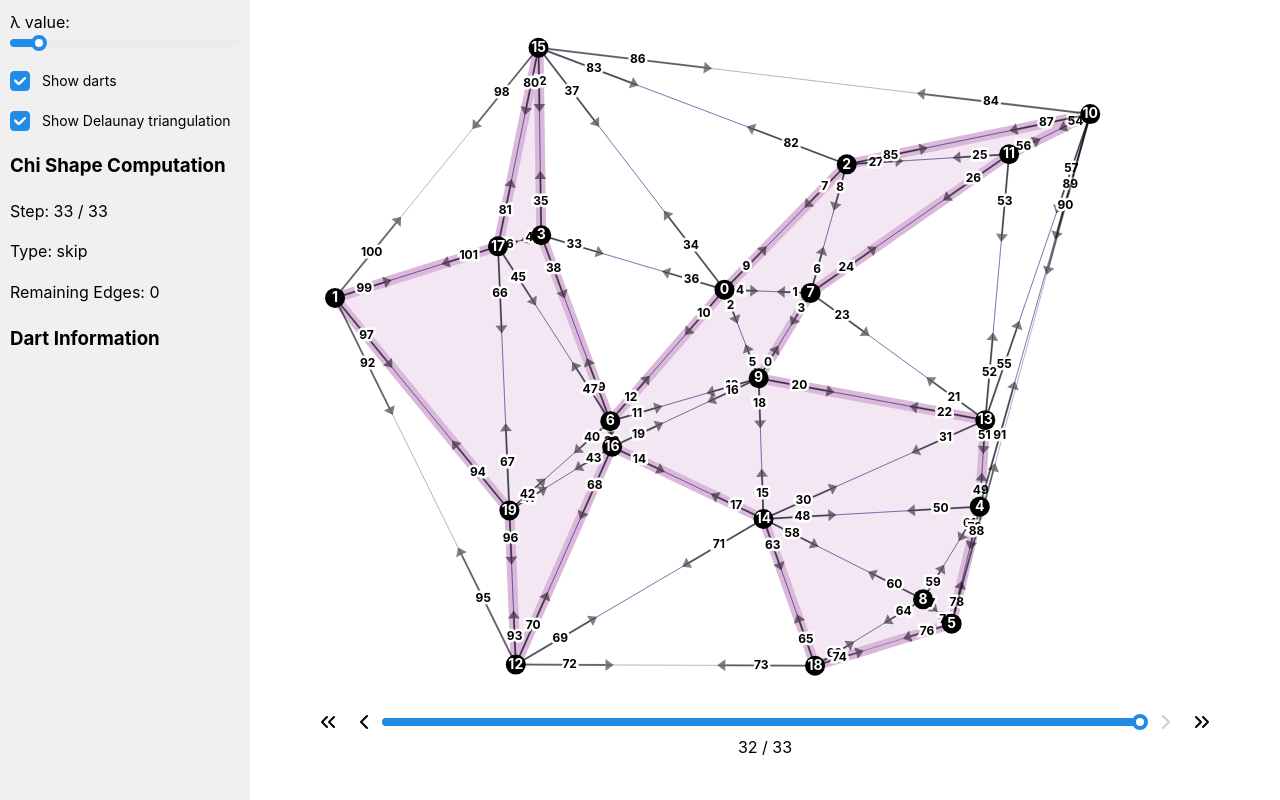
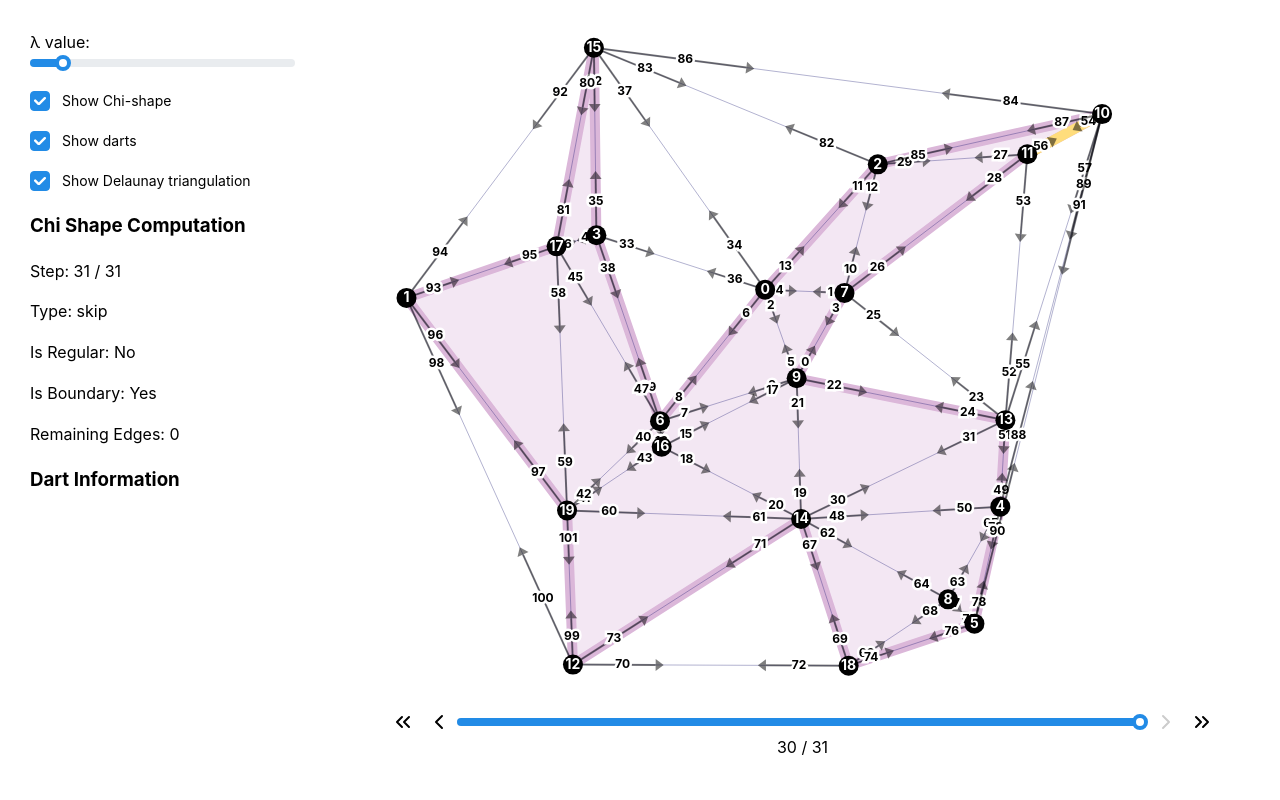
Before and after one commit to NolanDC/chi-shapes, a React (Create React App) app: page / in a window 1280 px wide. Built offline with nearby package versions, Linux system fonts and the light colour scheme.

Commit message:
highlight current step

```diff
--- a/src/ChiShapeVisualization.tsx
+++ b/src/ChiShapeVisualization.tsx
@@ -1,14 +1,13 @@
 import React, { useState, useEffect, useMemo, useRef } from 'react';
 import styled from '@emotion/styled';
 import { Vector } from './vector';
-import { ChiShapeComputer } from './chiShape';
+import { ChiShapeComputer, Edge} from './chiShape';
 import { CombinatorialMap, Dart, Triangle } from './CombinatorialMap';
 import { DartView } from './DartView';
 import { TriangleView } from './TriangleView';
 import { Vertex } from './Vertex';
 import SliderControl from './SliderControl';
 import { Slider, Checkbox } from '@mantine/core';
-
 
 const Container = styled.div`
   display: flex;
@@ -18,9 +17,8 @@ const Container = styled.div`
 `;
 
 const InfoPanel = styled.div`
-  width: 250px;
-  padding: 10px;
-  background: #f0f0f0;
+  width: 325px;
+  padding: 30px;
   overflow-y: auto;
 `;
 
@@ -38,29 +36,48 @@ const SVGContainer = styled.div`
 const ChiShapeVisualization: React.FC = () => {
   const [points, setPoints] = useState<Vector[]>([]);
   const [lambda, setLambda] = useState(0.1);
-  const [lengthThresh, setLengthThresh] = useState(0);
   const [hoveredDart, setHoveredDart] = useState<Dart | null>(null);
-  const [hoveredTheta0, setHoveredTheta0] = useState<Dart | null>(null);
-  const [hoveredTheta1, setHoveredTheta1] = useState<Dart | null>(null);
-  const [combinatorialMap, setCombinatorialMap] = useState<CombinatorialMap>();
-  const [delaunayTriangles, setDelaunayTriangles] = useState<Triangle[]>();
-  const [size, setSize] = useState({ width: 0, height: 0 });
   const [stepIndex, setStepIndex] = useState<number>(0);
   const svgRef = useRef<SVGSVGElement>(null);
   const [showDarts, setShowDarts] = useState(true);
   const [showDelaunay, setShowDelaunay] = useState(true);
+  const [showChiShape, setShowChiShape] = useState(true);
 
   const containerRef = useRef<HTMLDivElement>(null);
   const INFO_COLUMN_WIDTH = 250;
 
   const steps = useMemo(() => new ChiShapeComputer(points, lambda).getComputationSteps(), [points, lambda]);
   const currentStep = useMemo(() => steps[stepIndex], [steps, stepIndex]);
+  const chiShapeComputer = useMemo(() => new ChiShapeComputer(points, lambda), [points, lambda])
+  const combinatorialMap = useMemo(() => chiShapeComputer.getCombinatorialMap(), [chiShapeComputer])
+
+  const delaunayEdges = useMemo(() => {
+    if (combinatorialMap && points.length > 0) {
+      const edgeSet = new Set<string>();
+      const edges: Edge[] = [];
+
+      combinatorialMap.darts.forEach(dart => {
+        const theta0 = combinatorialMap.t0(dart);
+        if (theta0) {
+          const edgeKey = [dart.index, theta0.index].sort().join('-');
+          if (!edgeSet.has(edgeKey)) {
+            edgeSet.add(edgeKey);
+            edges.push({
+              d1: dart,
+              d2: theta0,
+              length: Vector.dist(points[dart.origin], points[dart.next])
+            });
+          }
+        }
+      });
+
+      return edges
+    }
+  }, [combinatorialMap, points]);
+
 
   useEffect(() => {
     if (points.length < 3) {
-      setLengthThresh(0);
-      setCombinatorialMap(undefined);
-      setDelaunayTriangles(undefined);
       setStepIndex(0)
       return;
     }
@@ -68,24 +85,12 @@ const ChiShapeVisualization: React.FC = () => {
     try {
       const t1 = new Date().getMilliseconds()
       const chiShapeComputer = new ChiShapeComputer(points, lambda);
-      setLengthThresh(chiShapeComputer.getLengthThreshold());
-      setCombinatorialMap(chiShapeComputer.getCombinatorialMap());
-      setDelaunayTriangles(chiShapeComputer.getDelaunayTriangles());
       setStepIndex(steps.length-1)
     } catch (error) {
       console.error("Error calculating Chi Shape:", error);
     }
   }, [points, lambda]);
 
-  useEffect(() => {
-    if (hoveredDart && combinatorialMap) {
-      setHoveredTheta0(combinatorialMap.t0(hoveredDart) ?? null)
-      setHoveredTheta1(combinatorialMap.t1(hoveredDart) ?? null)
-    } else {
-      setHoveredTheta0(null)
-      setHoveredTheta1(null)
-    }
-  }, [hoveredDart])
 
   const randomPoints = (num: number) => {
     if (!svgRef.current) return [];
@@ -94,7 +99,6 @@ const ChiShapeVisualization: React.FC = () => {
     const padding = 40
     const width = svgRect.width - padding*2;
     const height = svgRect.height - padding*2;
-
 
     return Array.from({ length: num }, () =>
       new Vector(Math.random() * width + padding, Math.random() * height + padding)
@@ -116,20 +120,8 @@ const ChiShapeVisualization: React.FC = () => {
     setPoints(randomPoints(20));
     //setPoints(simplePoints());
 
-    const handleResize = () => {
-      //setPoints(randomPoints(20));
-      if (containerRef.current) {
-        setSize({
-          width: containerRef.current.clientWidth,
-          height: containerRef.current.clientHeight
-        });
-      }
-    };
+  }, []);
 
-    handleResize();
-    window.addEventListener('resize', handleResize);
-    return () => window.removeEventListener('resize', handleResize);
-  }, []);
 
   const handleStepChange = (value: number) => {
     setStepIndex(value);
@@ -169,36 +161,50 @@ const ChiShapeVisualization: React.FC = () => {
     return (
       <div>
         <p>Dart {hoveredDart.index}: from {dart.origin} to {dart.next}</p>
-        <p>Edge Length: {combinatorialMap.edgeLength(dart)}</p>
+        <p>Edge Length: {combinatorialMap.edgeLength(dart).toFixed(2)}</p>
         <p>θ₀: {theta0 ? theta0.index : 'N/A'}</p>
         <p>θ₁: {theta1 ? theta1.index : 'N/A'}</p>
         <p>Boundary Edge: {isBoundary ? 'Yes' : 'No'}</p>
-        <p>Boundary Info</p>
-        <p>d1 {dart.index}: {boundaryInfo?.d1?.index}</p>
-        <p>d2: {combinatorialMap.theta0.get(dart)?.index} {boundaryInfo?.d2?.index}</p>
-        <p>Revealed Dart: {/*revealed.index*/}</p>
       </div>
     );
   };
 
-  const renderDelaunayTriangles = () => {
-    if (!delaunayTriangles) return null;
+  const renderDelaunayEdges = () => {
+    return delaunayEdges?.map((edge, index) => {
+      const start = points[edge.d1.origin];
+      const end = points[edge.d1.next];
 
-    return delaunayTriangles.map((triangle, index) => {
-      const {a, b, c} = triangle;
-      if (!points[a] || !points[b] || !points[c]) {
-        console.warn(`Invalid triangle: ${a}, ${b}, ${c}`);
-        return null;
-      }
       return (
-        <TriangleView
-          key={`delaunay-${index}`}
-          points={[points[a], points[b], points[c]]}
+        <line
+          key={`delaunay-edge-${index}`}
+          x1={start.x}
+          y1={start.y}
+          x2={end.x}
+          y2={end.y}
           stroke="rgba(0, 0, 100, 0.3)"
           strokeWidth={1}
         />
       );
     });
+  };
+
+  const renderCurrentEdge = () => {
+    if (!currentStep || !currentStep.edge) return null;
+
+    const { d1, d2 } = currentStep.edge;
+    const start = points[d1.origin];
+    const end = points[d2.origin];
+
+    return (
+      <line
+        x1={start.x}
+        y1={start.y}
+        x2={end.x}
+        y2={end.y}
+        stroke={currentStep.type == 'remove' ? '#ffbabb' : '#ffdd7c'}
+        strokeWidth={10}
+      />
+    );
   };
 
   const renderChiShape = () => {
@@ -245,6 +251,8 @@ const ChiShapeVisualization: React.FC = () => {
         console.log('some points are invalid in renderDarts()', e)
       }
 
+      const hoveredTheta0 = hoveredDart && combinatorialMap.t0(hoveredDart) === dart
+      const hoveredTheta1 = hoveredDart && combinatorialMap.t1(hoveredDart) === dart
 
       return (
         <DartView
@@ -254,7 +262,7 @@ const ChiShapeVisualization: React.FC = () => {
           end={end}
           theta1End={theta1End}
           isHovered={hoveredDart === dart}
-          highlight={hoveredTheta0 === dart ? 'green' : ((hoveredTheta1 === dart) ? 'blue' : '') }
+          highlight={hoveredTheta0 ? 'green' : (hoveredTheta1 ? 'blue' : '') }
           onMouseEnter={() => setHoveredDart(dart)}
           onMouseLeave={() => setHoveredDart(null)}
         />
@@ -290,6 +298,13 @@ const ChiShapeVisualization: React.FC = () => {
         </div>
         <div style={{ marginBottom: '20px' }}>
           <Checkbox
+            label="Show Chi-shape"
+            checked={showChiShape}
+            onChange={(event) => setShowChiShape(event.currentTarget.checked)}
+          />
+        </div>
+        <div style={{ marginBottom: '20px' }}>
+          <Checkbox
             label="Show darts"
             checked={showDarts}
             onChange={(event) => setShowDarts(event.currentTarget.checked)}
@@ -307,7 +322,7 @@ const ChiShapeVisualization: React.FC = () => {
         {currentStep && (
           <div>
             <p>Type: {currentStep.type}</p>
-            {currentStep.type === 'analyze' && (
+            {(currentStep.type === 'skip' || currentStep.type === 'remove') && (
               <>
                 <p>Is Regular: {currentStep.isRegular ? 'Yes' : 'No'}</p>
                 <p>Is Boundary: {currentStep.isBoundary ? 'Yes' : 'No'}</p>
@@ -328,8 +343,9 @@ const ChiShapeVisualization: React.FC = () => {
             onClick={handleSvgClick}
           >
 
-            {renderChiShape()}
-            {showDelaunay && renderDelaunayTriangles()}
+            {showChiShape && renderChiShape()}
+            {showDelaunay && renderDelaunayEdges()}
+            {renderCurrentEdge()}
             {showDarts && renderDarts()}
             {renderPoints()}
           </svg>
--- a/src/CombinatorialMap.ts
+++ b/src/CombinatorialMap.ts
@@ -103,7 +103,7 @@ export class CombinatorialMap {
   t0(d: Dart | undefined): Dart | undefined {
     if (!d) return undefined
     const result = this.theta0.get(d);
-    return result && !result.removed ? result : undefined;
+    return result ? result : undefined;
   }
 
   t1(d: Dart | undefined, skipRemoved: boolean = true): Dart | undefined {
--- a/src/chiShape.ts
+++ b/src/chiShape.ts
@@ -9,7 +9,7 @@ export interface Edge {
 }
 
 export interface ComputationStep {
-  type: 'init' | 'analyze' | 'remove' | 'skip';
+  type: 'init' | 'remove' | 'skip';
   edge?: Edge;
   isRegular?: boolean;
   isBoundary?: boolean;
@@ -227,6 +227,8 @@ export class ChiShapeComputer {
         this.computationSteps.push({
           type: 'remove',
           edge: edge,
+          isRegular: isRegular,
+          isBoundary: isBoundary,
           removedEdges: [edge],
           newEdges: [newEdge1, newEdge2],
           currentChiShape: this.sortEdges(new Set<Edge>(newChiShape)),
```
